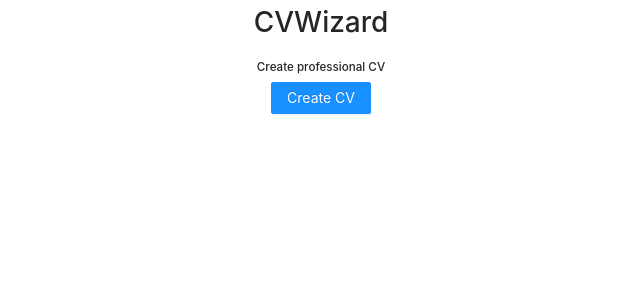
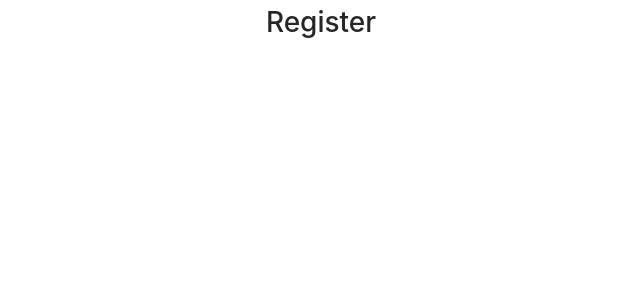
Before and after one commit to Oeshy04/CVWizard, a React (Create React App) app in the folder client/: page /register in a window 1280 px wide. Shown: the top 300 px of the page, without its empty margins (319-959 px from the left). Built offline with nearby package versions, Linux system fonts and the light colour scheme.

Commit message:
initializing home,login and register pages

```diff
--- a/client/package.json
+++ b/client/package.json
@@ -10,6 +10,7 @@
     "axios": "^0.26.1",
     "react": "^18.2.0",
     "react-dom": "^18.2.0",
+    "react-router-dom": "^6.2.2",
     "react-scripts": "5.0.1",
     "web-vitals": "^2.1.4"
   },
--- a/client/src/App.js
+++ b/client/src/App.js
@@ -1,13 +1,25 @@
 import logo from './logo.svg';
 import './App.css';
-import "antd/dist/antd.css"
+import "antd/dist/antd.min.css"
+import Home from './pages/Home';
+import Login from './pages/Login';
+import Register from './pages/Register';
 import { Button, Space } from 'antd';
+import { BrowserRouter, Routes, Route, Navigate } from 'react-router-dom'
 function App() {
   return (
     <div className="App">
-      <h1>CVWizard</h1>
+      {/* <h1>CVWizard</h1>
       <h5>Create professional CV</h5>
-      <Button type='primary'>Create CV</Button>
+      <Button type='primary'>Create CV</Button> */}
+      <BrowserRouter>
+        <Routes>
+          <Route path="/" element={<Home/>}/>
+          <Route path="/login" element={<Login/>}/>
+          <Route path="/register" element={<Register/>}/>
+        </Routes>
+      </BrowserRouter>
+
     </div>
   );
 }
--- /dev/null
+++ b/client/src/pages/Home.js
@@ -0,0 +1,7 @@
+import React from "react";
+function Home(){
+    return(
+        <div><h1>Home</h1></div>
+    )
+}
+export default Home
--- /dev/null
+++ b/client/src/pages/Login.js
@@ -0,0 +1,7 @@
+import React from "react";
+function Login(){
+    return(
+        <div><h1>Login</h1></div>
+    )
+}
+export default Login
--- /dev/null
+++ b/client/src/pages/Register.js
@@ -0,0 +1,7 @@
+import React from "react";
+function Register(){
+    return(
+        <div><h1>Register</h1></div>
+    )
+}
+export default Register
```
Also changed, not shown: 1 other file (tests, documents, lock files or other folders).
